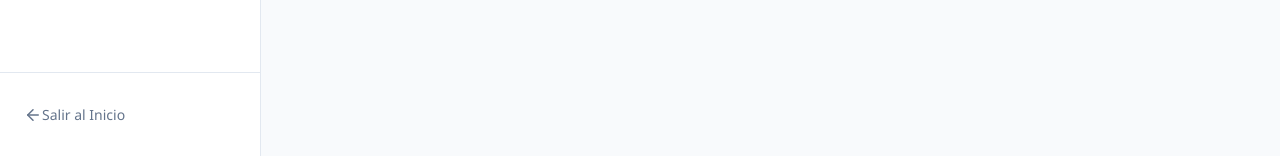
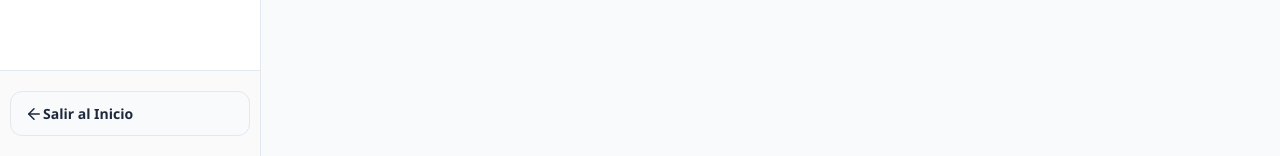
Before and after one commit to yorlenbatistareyes-prog/asistente-asamblea-tauri, a SvelteKit app: page /gestion in a window 1280 px wide. Shown: the part 644-800 px from the top of the page. Built offline with nearby package versions, Linux system fonts and the light colour scheme.

Commit message:
Sidebar iconos mejorado

```diff
--- a/src/routes/gestion/+page.svelte
+++ b/src/routes/gestion/+page.svelte
@@ -224,7 +224,14 @@
       font-weight: 600;
   }
 
-  .footer-sidebar { padding: 20px 10px; border-top: 1px solid var(--border-color); }
+  /* --- FOOTER DEL SIDEBAR (PROFESIONAL) --- */
+
+  .footer-sidebar {
+      padding: 20px 10px; /* Un poco más de aire */
+      border-top: 1px solid var(--border-color);
+      /* Opcional: un fondo muy sutil para separar el footer */
+      background-color: rgba(0, 0, 0, 0.02);
+  }
 
   .btn-salir {
       text-decoration: none;
@@ -235,12 +242,50 @@
       transition: all 0.2s;
       white-space: nowrap;
   }
+  .btn-salir {
+      display: flex;
+      align-items: center;
+      justify-content: flex-start;
+
+      width: 100%;
+      box-sizing: border-box; /* 👈 CORRECCIÓN 2: Evita que el padding desborde el botón hacia la derecha */
+      padding: 12px 14px; /* 👈 CORRECCIÓN 3: Igualamos el padding interno al de los botones del menú */
+
+      background-color: var(--bg-body);
+      border: 1px solid var(--border-color);
+      border-radius: 12px;
+
+      text-decoration: none;
+      color: var(--text-main);
+      font-size: 14px;
+      font-weight: 600;
+
+      transition: all 0.2s ease-in-out;
+      white-space: nowrap;
+  }
+
+  /* Efecto HOVER (Cuando pasas el ratón) */
   .btn-salir:hover {
-      background-color: var(--hover-bg);
-      color: var(--text-main);
+      background-color: var(--bg-secondary);
+      border-color: var(--primary);
+      color: var(--primary);
+      transform: translateY(-2px);
+      box-shadow: 0 4px 12px rgba(0,0,0,0.08);
+  }
+
+  /* Ajuste para que el icono tenga el color correcto en hover */
+  .btn-salir:hover .icono-nav {
+      color: var(--primary);
   }
 
   /* --- ESTILOS CUANDO ESTÁ COLAPSADO --- */
+
+  /* --- AJUSTE PARA CUANDO ESTÁ COLAPSADO --- */
+  .sidebar.colapsado .btn-salir {
+      justify-content: center;
+      padding-left: 0;  /* Quitamos paddings laterales para centrar el icono perfecto */
+      padding-right: 0;
+  }
 
   .sidebar.colapsado {
       width: 72px; /* Solo espacio para iconos */
@@ -270,7 +315,7 @@
   .sidebar.colapsado .menu button,
   .sidebar.colapsado .btn-salir {
       justify-content: center;
-      padding-left: 0;
+      padding: 12px;
       padding-right: 0; /* Centra el icono en el botón encogido */
   }
 
```
